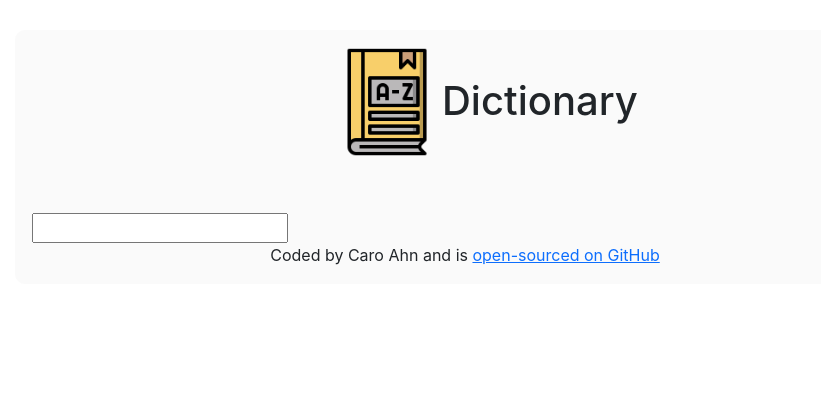
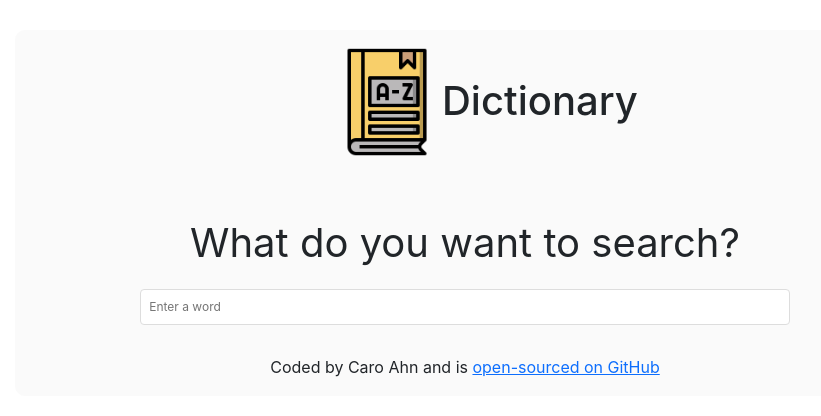
Before and after one commit to CaroAhn/dictionary-project, a React (Create React App) app: page / in a window 1280 px wide. Shown: the top 416 px of the page, without its empty margins (175-996 px from the left). Built offline with nearby package versions, Linux system fonts and the light colour scheme.

Commit message:
Styling to the form

```diff
--- a/src/App.css
+++ b/src/App.css
@@ -21,4 +21,5 @@
 
 .App footer {
   text-align: center;
+  margin-top: 30px;
 }
--- a/src/App.js
+++ b/src/App.js
@@ -13,7 +13,11 @@ export default function App() {
         </main>
         <footer>
           Coded by Caro Ahn and is{" "}
-          <a href="" rel="noreferrer" target="_blank">
+          <a
+            href="https://github.com/CaroAhn/dictionary-project.git"
+            rel="noreferrer"
+            target="_blank"
+          >
             open-sourced on GitHub
           </a>
         </footer>
--- a/src/Dictionary.css
+++ b/src/Dictionary.css
@@ -0,0 +1,15 @@
+.Dictionary input {
+  width: 75%;
+  padding: 8px;
+  border: 1px solid #ddd;
+  color: #333;
+  border-radius: 4px;
+  font-size: 12px;
+  display: block;
+  margin: 0 auto;
+}
+
+.Dictionary .dictionary-paragraph {
+  text-align: center;
+  font-size: 40px;
+}
--- a/src/Dictionary.js
+++ b/src/Dictionary.js
@@ -25,7 +25,12 @@ export default function Dictionary() {
   return (
     <div className="Dictionary">
       <form onSubmit={search}>
-        <input type="search" onChange={keywordChange} />
+        <p className="dictionary-paragraph">What do you want to search?</p>
+        <input
+          type="search"
+          onChange={keywordChange}
+          placeholder="Enter a word"
+        />
       </form>
       <Results results={results} />
     </div>
--- a/src/Meaning.js
+++ b/src/Meaning.js
@@ -1,4 +1,5 @@
 import React from "react";
+import "./Meaning.css";
 
 export default function Meaning(props) {
   return (
--- a/src/Results.css
+++ b/src/Results.css
@@ -0,0 +1,4 @@
+.Results h2 {
+  text-align: center;
+  margin-top: 10px;
+}
--- a/src/Results.js
+++ b/src/Results.js
@@ -1,5 +1,6 @@
 import React from "react";
 import Meaning from "./Meaning";
+import "./Results.css";
 
 export default function Results(props) {
   if (props.results) {
```
Also changed, not shown: src/Meaning.css (added).
